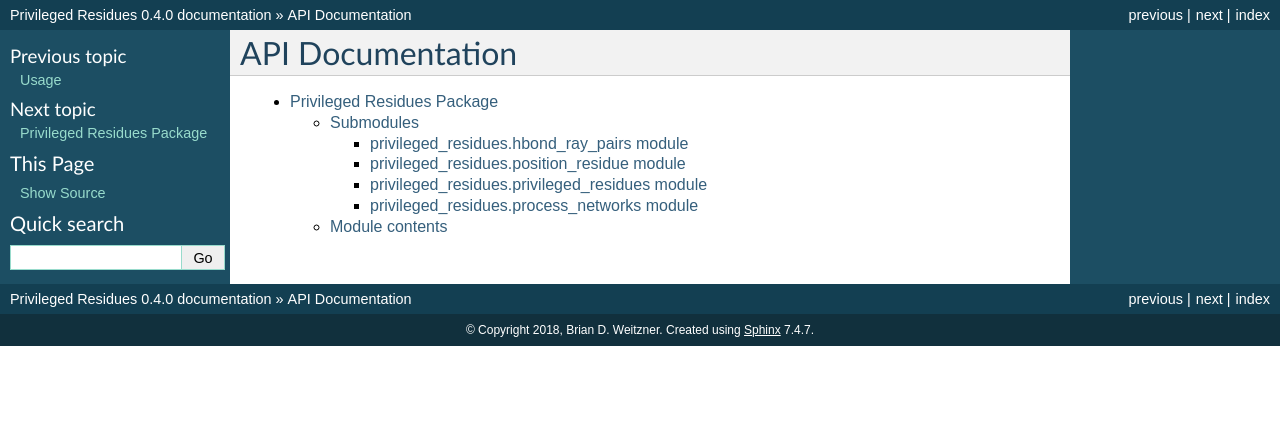
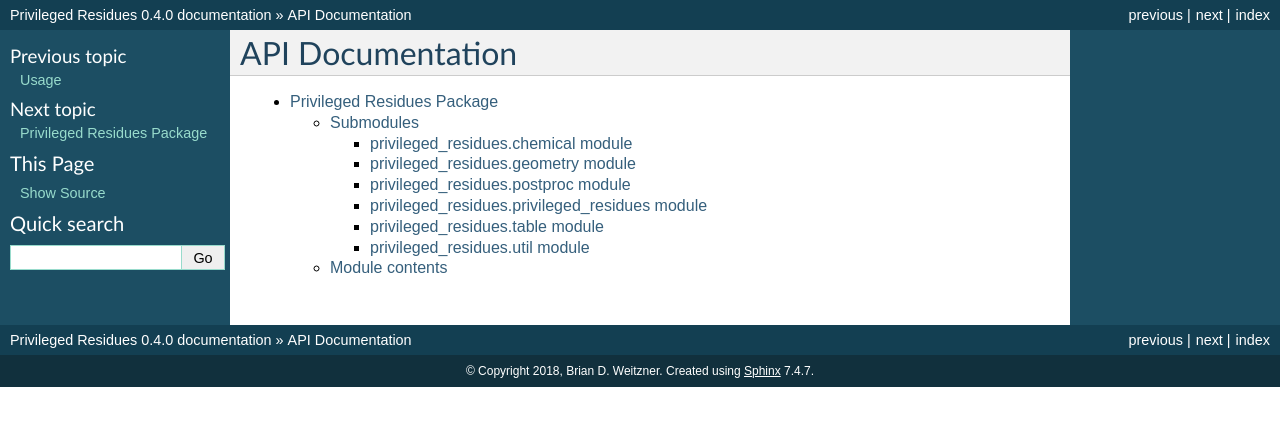
Before and after one commit to RosettaCommons/privileged_residues, a Sphinx documentation site: the page built from docs/modules.rst, in a window 1280 px wide. Shown: the top 426 px of the page. Built offline with Sphinx 7.4.7, drawn with Linux system fonts in a browser that asks for light colours.

Commit message:
Updating module layout

```diff
--- a/docs/conf.py
+++ b/docs/conf.py
@@ -34,9 +34,12 @@ MOCK_MODULES = ['pyrosetta', 'pyrosetta.bindings.utility',
                 'pyrosetta.rosetta', 'pyrosetta.rosetta.core',
                 'pyrosetta.rosetta.core.conformation',
                 'pyrosetta.rosetta.core.import_pose',
+                'pyrosetta.rosetta.core.kinematics',
                 'pyrosetta.rosetta.core.scoring.hbonds',
                 'pyrosetta.rosetta.core.select.residue_selector',
                 'pyrosetta.rosetta.numeric',
+                'pyrosetta.rosetta.protocols',
+                'pyrosetta.rosetta.protocols.minimization_packing',
                 'pyrosetta.toolbox', 'pyrosetta.toolbox.numpy_utils',
                 'rif', 'rif.geom', 'rif.geom.ray_hash', 'rif.hash',
                 'rmsd', 'h5py',]
--- a/docs/privileged_residues.rst
+++ b/docs/privileged_residues.rst
@@ -4,18 +4,26 @@ Privileged Residues Package
 Submodules
 ----------
 
-privileged\_residues\.hbond\_ray\_pairs module
-^^^^^^^^^^^^^^^^^^^^^^^^^^^^^^^^^^^^^^^^^^^^^^
+privileged\_residues\.chemical module
+^^^^^^^^^^^^^^^^^^^^^^^^^^^^^^^^^^^^^
 
-.. automodule:: privileged_residues.hbond_ray_pairs
+.. automodule:: privileged_residues.chemical
     :members:
     :undoc-members:
     :show-inheritance:
 
-privileged\_residues\.position\_residue module
-^^^^^^^^^^^^^^^^^^^^^^^^^^^^^^^^^^^^^^^^^^^^^^
+privileged\_residues\.geometry module
+^^^^^^^^^^^^^^^^^^^^^^^^^^^^^^^^^^^^^
 
-.. automodule:: privileged_residues.position_residue
+.. automodule:: privileged_residues.geometry
+    :members:
+    :undoc-members:
+    :show-inheritance:
+
+privileged\_residues\.postproc module
+^^^^^^^^^^^^^^^^^^^^^^^^^^^^^^^^^^^^^
+
+.. automodule:: privileged_residues.postproc
     :members:
     :undoc-members:
     :show-inheritance:
@@ -28,14 +36,21 @@ privileged\_residues\.privileged\_residues module
     :undoc-members:
     :show-inheritance:
 
-privileged\_residues\.process\_networks module
-^^^^^^^^^^^^^^^^^^^^^^^^^^^^^^^^^^^^^^^^^^^^^^
+privileged\_residues\.table module
+^^^^^^^^^^^^^^^^^^^^^^^^^^^^^^^^^^
 
-.. automodule:: privileged_residues.process_networks
+.. automodule:: privileged_residues.table
     :members:
     :undoc-members:
     :show-inheritance:
 
+privileged\_residues\.util module
+^^^^^^^^^^^^^^^^^^^^^^^^^^^^^^^^^
+
+.. automodule:: privileged_residues.util
+    :members:
+    :undoc-members:
+    :show-inheritance:
 
 Module contents
 ---------------
```
